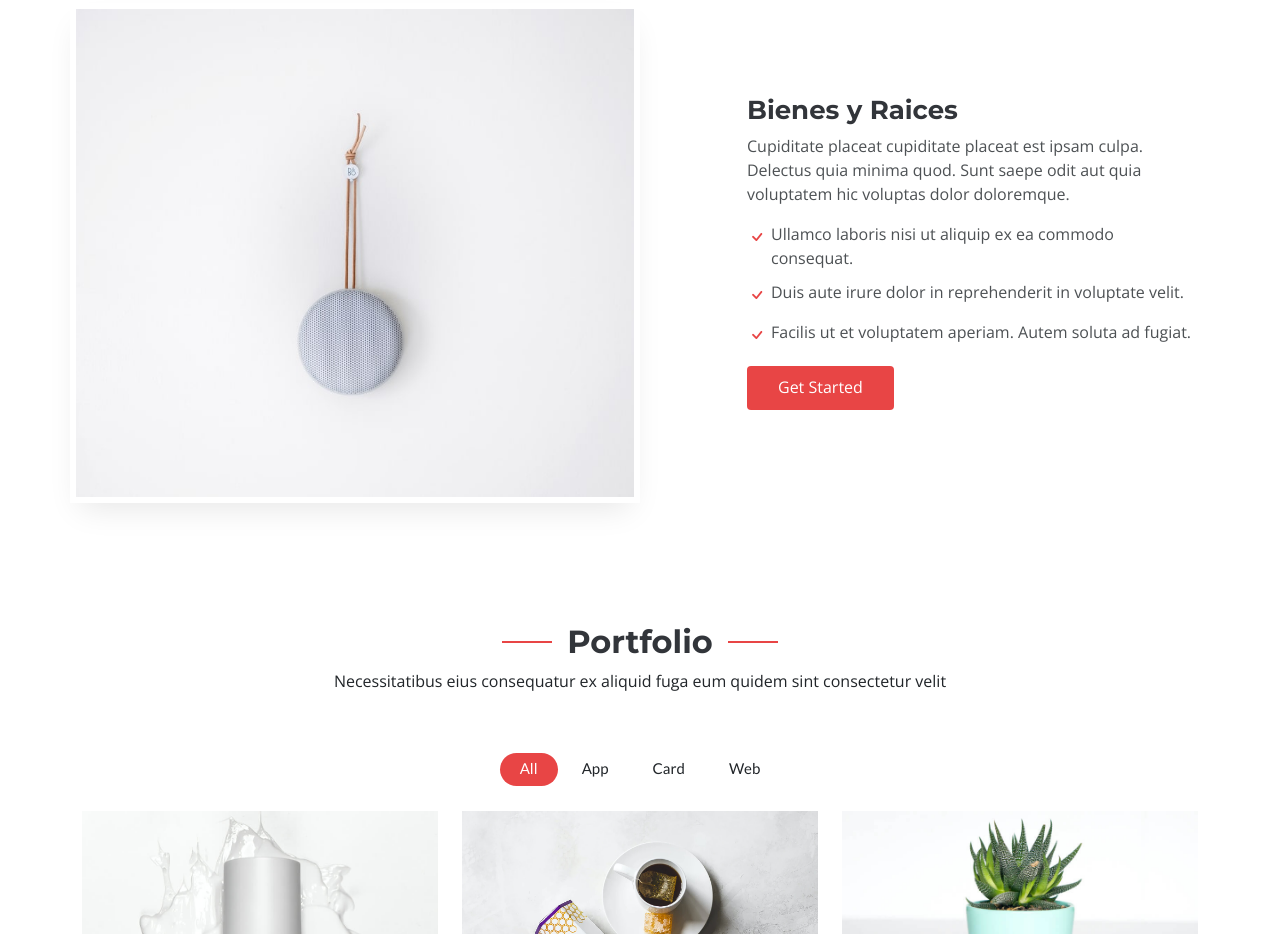
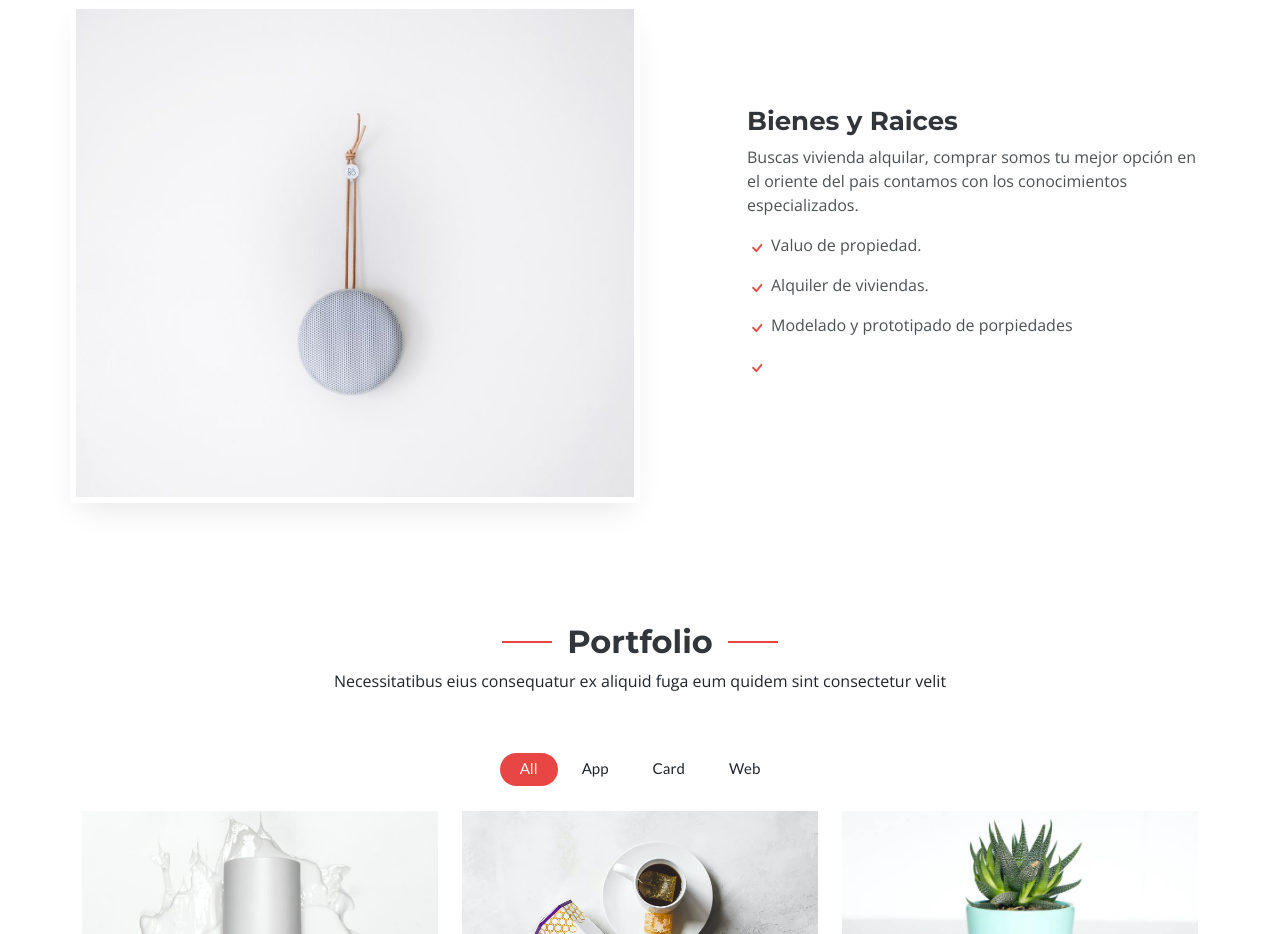
Before and after one commit to FredyQuintanilla93/dmoficial, a plain HTML site: page index.html in a window 1280 px wide. Shown: the part 3766-4700 px from the top of the page. Drawn offline with nearby package versions, Linux system fonts and the light colour scheme.

Commit message:
cambios en index

```diff
--- a/index.html
+++ b/index.html
@@ -360,13 +360,16 @@
           </div>
           <div class="col-lg-5 d-flex justify-content-center flex-column" data-aos="fade-up">
             <h3>Bienes y Raices</h3>
-            <p>Cupiditate placeat cupiditate placeat est ipsam culpa. Delectus quia minima quod. Sunt saepe odit aut quia voluptatem hic voluptas dolor doloremque.</p>
+            <p>Buscas vivienda alquilar, comprar somos tu mejor opción en el oriente del pais contamos con los conocimientos especializados.</p>
             <ul>
-              <li><i class="bi bi-check"></i> <span>Ullamco laboris nisi ut aliquip ex ea commodo consequat.</span></li>
-              <li><i class="bi bi-check"></i><span> Duis aute irure dolor in reprehenderit in voluptate velit.</span></li>
-              <li><i class="bi bi-check"></i> <span>Facilis ut et voluptatem aperiam. Autem soluta ad fugiat</span>.</li>
+              <li><i class="bi bi-check"></i> <span>Valuo de propiedad.</span></li>
+              <li><i class="bi bi-check"></i><span> Alquiler de viviendas.</span></li>
+              <li><i class="bi bi-check"></i> <span>Modelado y prototipado de porpiedades</span></li>
+              <li><i class="bi bi-check"></i> <span></span></li>
+
+
             </ul>
-            <a href="#" class="btn btn-get-started align-self-start">Get Started</a>
+           <!-- <a href="#" class="btn btn-get-started align-self-start">Get Started</a> -->
           </div>
         </div><!-- Features Item -->
 
```
